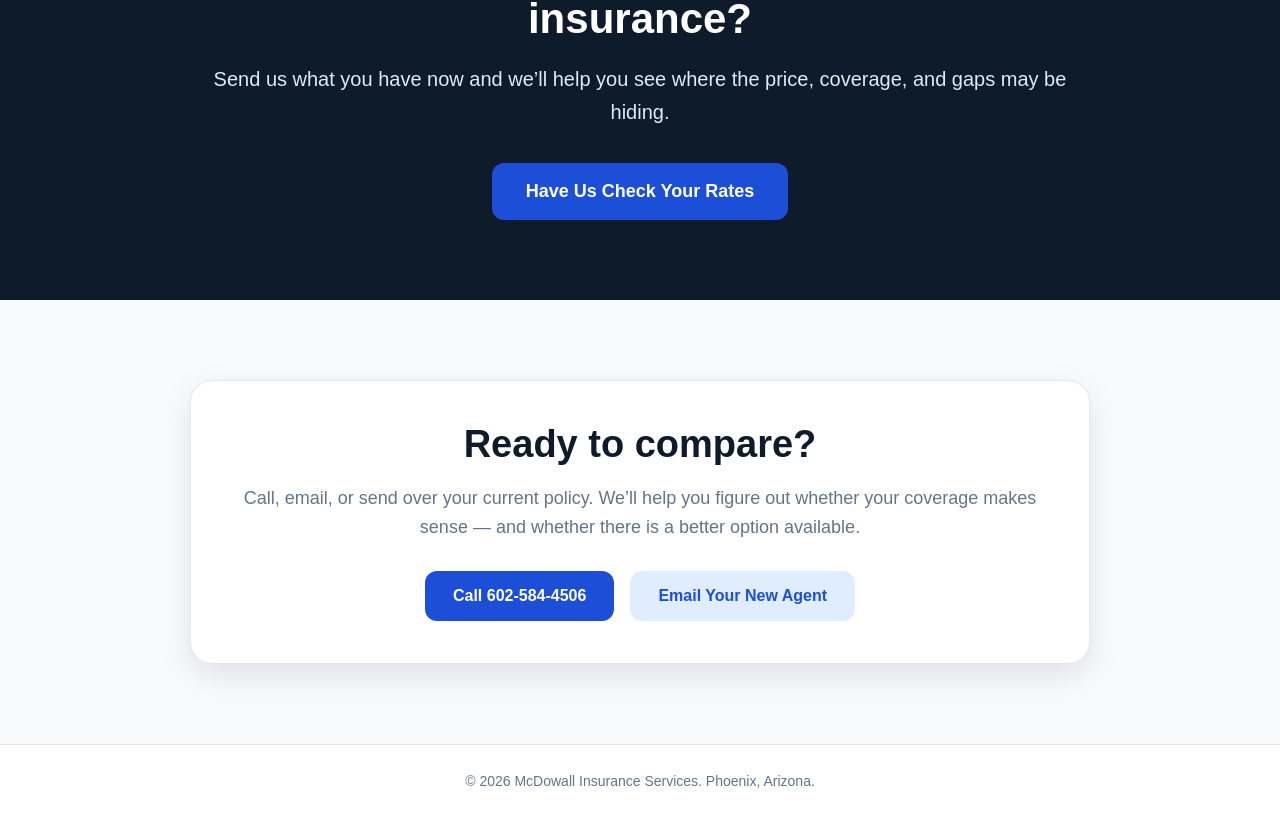
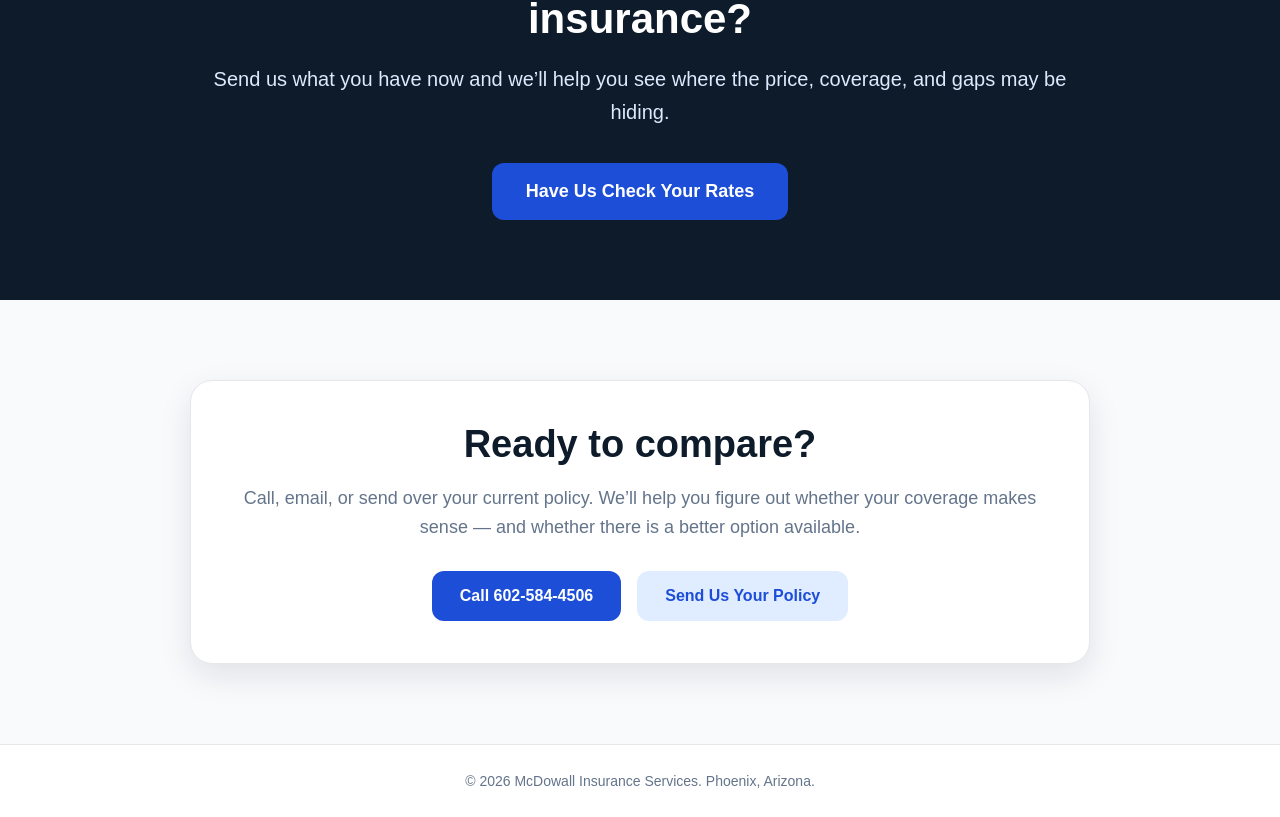
Before and after one commit to MarkMcD23/mcdowall-insurance-site, a Next.js app: page / in a window 1280 px wide. Shown: the part 2126-2943 px from the top of the page. Built offline with nearby package versions, Linux system fonts and the light colour scheme.

Commit message:
Update page.tsx

```diff
--- a/app/page.tsx
+++ b/app/page.tsx
@@ -486,7 +486,7 @@ export default function Home() {
                 display: "inline-block",
               }}
             >
-              Email Your New Agent
+              Send Us Your Policy
             </a>
           </div>
         </div>
```
